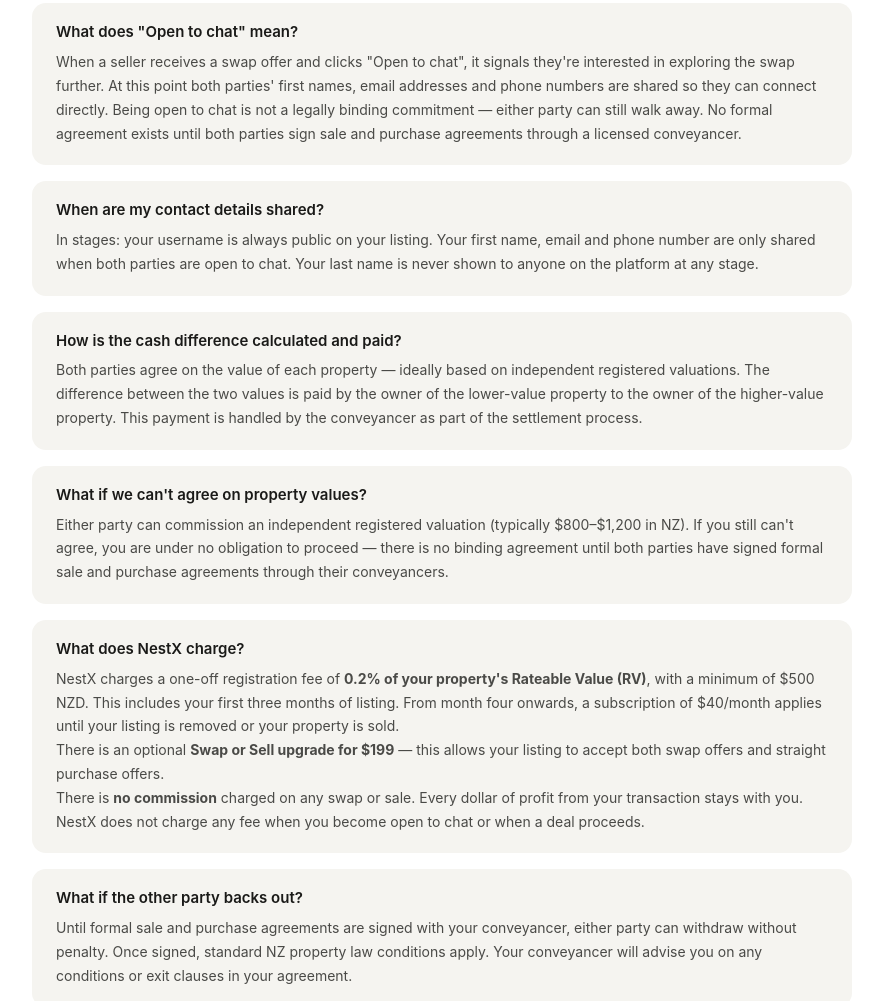
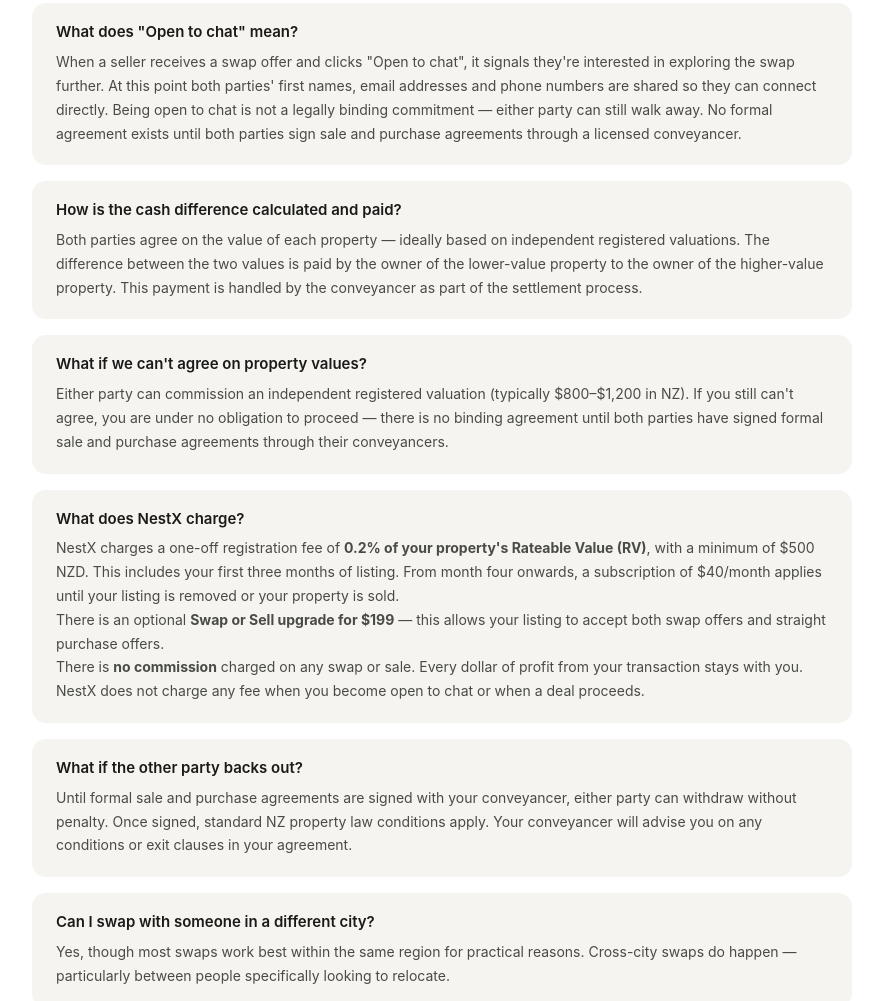
Before and after one commit to shalishajaelyn/swapnest, a website: page pages/about.html in a window 1280 px wide. Shown: the part 2803-3804 px from the top of the page, without its empty margins (198-1081 px from the left). Drawn offline with nearby package versions, Linux system fonts and the light colour scheme.

Commit message:
Update about.html

```diff
--- a/pages/about.html
+++ b/pages/about.html
@@ -174,11 +174,6 @@
         </div>
 
         <div class="faq-item-full">
-          <h4>When are my contact details shared?</h4>
-          <p>In stages: your username is always public on your listing. Your first name, email and phone number are only shared when both parties are open to chat. Your last name is never shown to anyone on the platform at any stage.</p>
-        </div>
-
-        <div class="faq-item-full">
           <h4>How is the cash difference calculated and paid?</h4>
           <p>Both parties agree on the value of each property — ideally based on independent registered valuations. The difference between the two values is paid by the owner of the lower-value property to the owner of the higher-value property. This payment is handled by the conveyancer as part of the settlement process.</p>
         </div>
```
